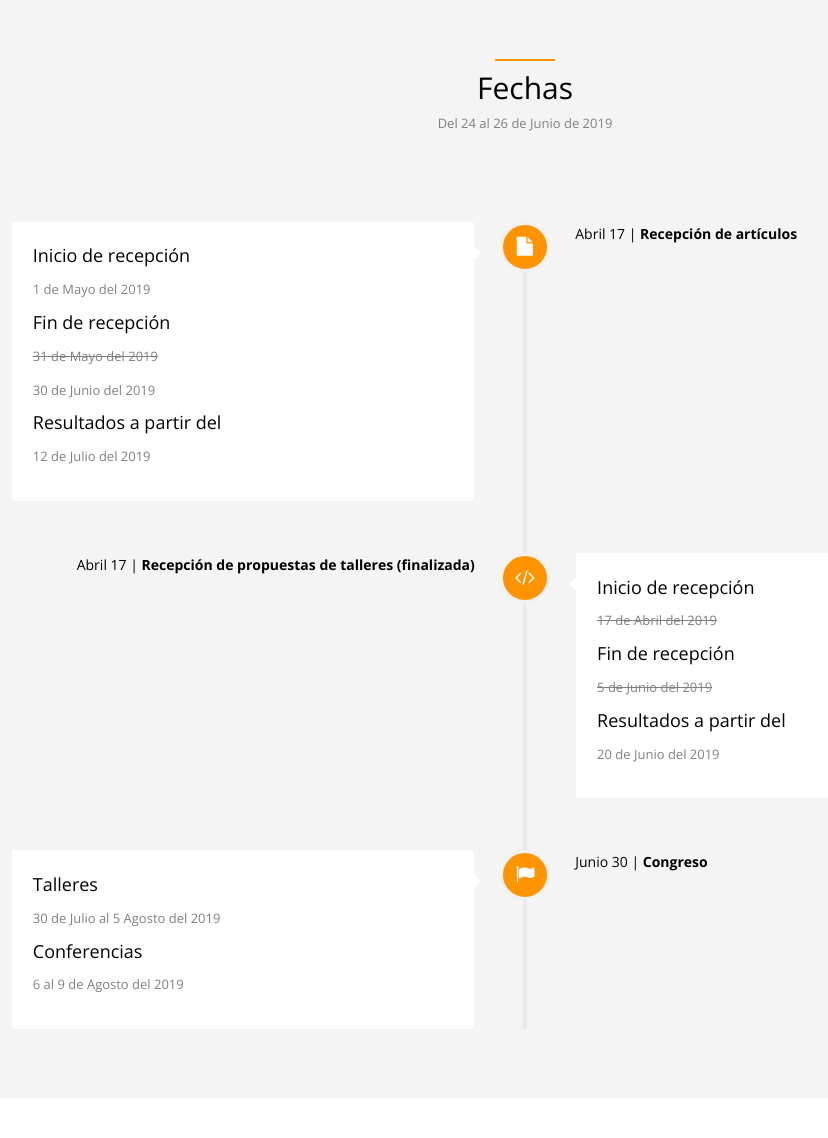
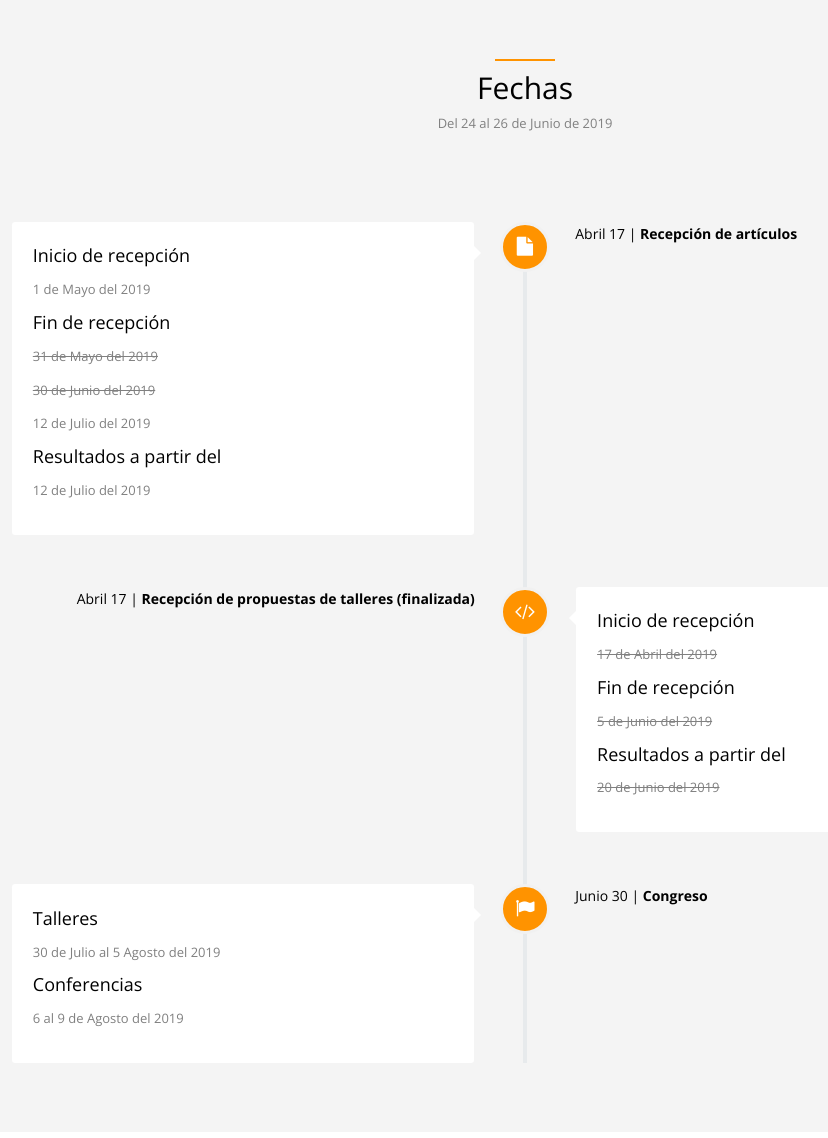
Before and after one commit to d4v1dp3/ccpage, a PHP site: page / in a window 1280 px wide. Shown: the part 531-1669 px from the top of the page, without its empty margins (115-943 px from the left). Run offline with PHP 8.4, Linux system fonts and the light colour scheme.

Commit message:
fix deadline

```diff
--- a/index.php
+++ b/index.php
@@ -229,7 +229,8 @@ if(isset($_GET["lang"])){
                             <p data-i18n="date.fecha_1">1 de Mayo del 2019</p>
                             <h2 data-i18n="date.tl_2">Fin de recepción</h2>
                             <p class="cross-text" data-i18n="date.fecha_2">31 de Mayo del 2019</p>
-                            <p data-i18n="date.fecha_2a">30 de Junio del 2019</p>
+                            <p class="cross-text" data-i18n="date.fecha_2a">30 de Junio del 2019</p>
+                            <p data-i18n="date.fecha_2b">12 de Julio del 2019</p>
                             <h2 data-i18n="date.tl_3">Resultados a partir del</h2>
                             <p data-i18n="date.fecha_3">12 de Julio del 2019</p>
                             <span class="vertical-date"><span data-i18n="date.fecha_9">Abril 17 </span> | <strong
@@ -247,7 +248,7 @@ if(isset($_GET["lang"])){
                             <h2 data-i18n="date.tl_2a">Fin de recepción</h2>
                             <p class="cross-text" data-i18n="date.fecha_5">5 de Junio del 2019</p>
                             <h2 data-i18n="date.tl_3">Resultados a partir del</h2>
-                            <p data-i18n="date.fecha_6">20 de Junio del 2019</p>
+                            <p class="cross-text" data-i18n="date.fecha_6">20 de Junio del 2019</p>
                             <span class="vertical-date"><span data-i18n="date.fecha_10"> Abril 17 </span>| <strong
                                     data-i18n="date.evento_2">Recepción de propuestas de talleres (finalizada)</strong></span>
                         </div>
@@ -744,7 +745,8 @@ if(isset($_GET["lang"])){
                 <ul>
                     <li data-i18n="calls.articulos_fechas_1">Inicio de recepción: 01 de Mayo del 2019</li>
                     <li class="cross-text" data-i18n="calls.articulos_fechas_2">Fin de recepción: 31 de Mayo del 2019</li>
-                    <li data-i18n="calls.articulos_fechas_2a">Fin de recepción: 30 de Junio del 2019</li>
+                    <li class="cross-text" data-i18n="calls.articulos_fechas_2a">Fin de recepción: 30 de Junio del 2019</li>
+                    <li data-i18n="calls.articulos_fechas_2b">Fin de recepción: 12 de Julio del 2019</li>
                     <li data-i18n="calls.articulos_fechas_3">Resultados: 12 de Julio del 2019</li>
                     <li data-i18n="calls.articulos_fechas_4">Conferencias: 6 - 9 Agosto del 2019</li>
                 </ul>
@@ -791,7 +793,7 @@ if(isset($_GET["lang"])){
                 <ul>
                     <li class="cross-text" data-i18n="calls.workshop_li_1">Inicio de recepción: 17 de Abril del 2019</li>
                     <li class="cross-text"  data-i18n="calls.workshop_li_2">Fin de recepción : 5 de Junio del 2019</li>
-                    <li data-i18n="calls.workshop_li_3">Resultados : 20 de Junio del 2019</li>
+                    <li class="cross-text" data-i18n="calls.workshop_li_3">Resultados : 20 de Junio del 2019</li>
                     <li data-i18n="calls.workshop_li_4">Conferencias : 30 de Julio al 5 Agosto del 2019</li>
                 </ul>
             </div>
--- a/locales/en.json
+++ b/locales/en.json
@@ -227,7 +227,8 @@
     "articulos_fechas":"Important dates",
     "articulos_fechas_1":"Call for papers open: May 01, 2019",
     "articulos_fechas_2":"Paper submission deadline: May 31, 2019",
-    "articulos_fechas_2a":"Paper submission deadline: Jul 30, 2019",
+    "articulos_fechas_2a":"Paper submission deadline: Jun 30, 2019",
+    "articulos_fechas_2b":"Paper submission deadline: Jul 12, 2019",
     "articulos_fechas_3":"Results: July 12, 2019",
     "articulos_fechas_4":"Conferences: 6 - 9 August 2019",
     "articulos_titulo_2":"Submission of papers",
```
